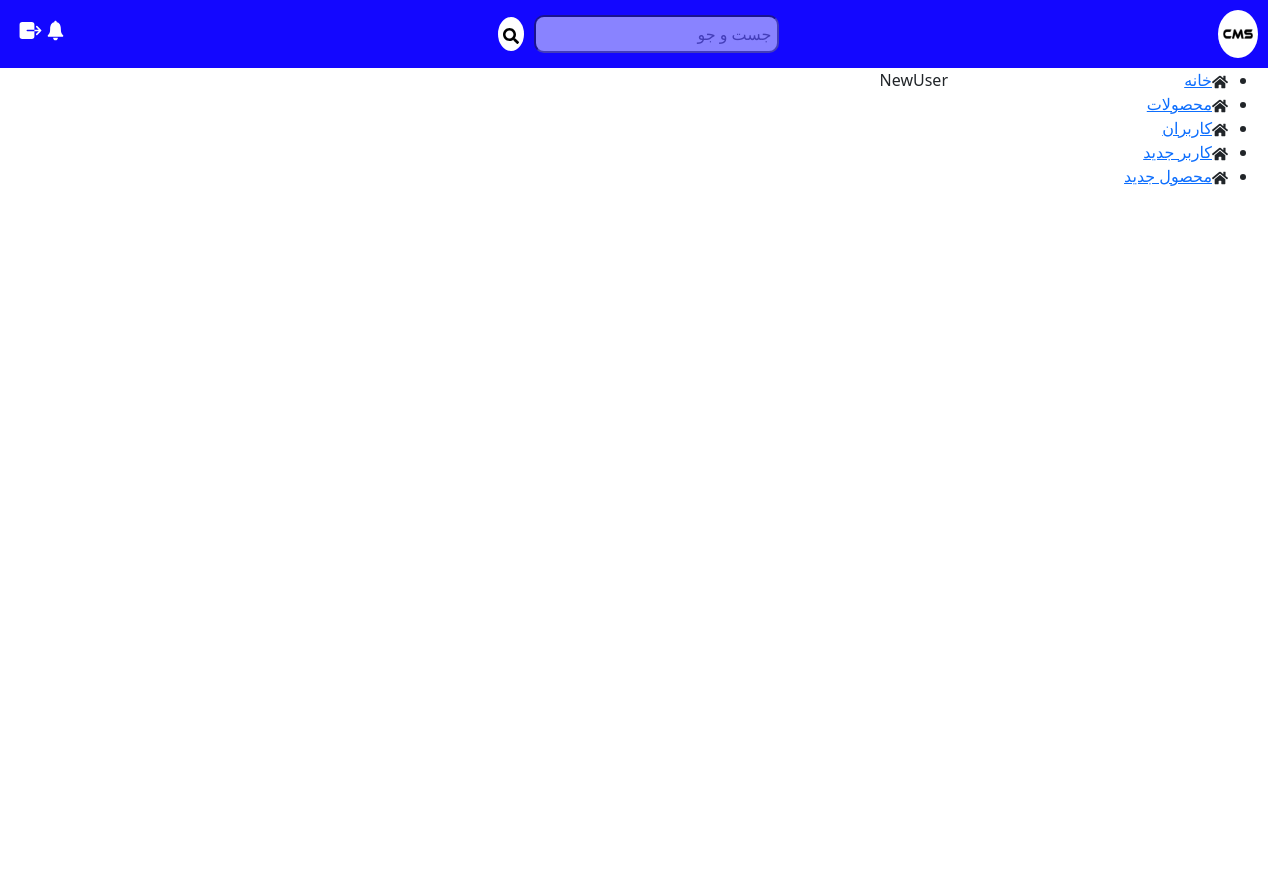
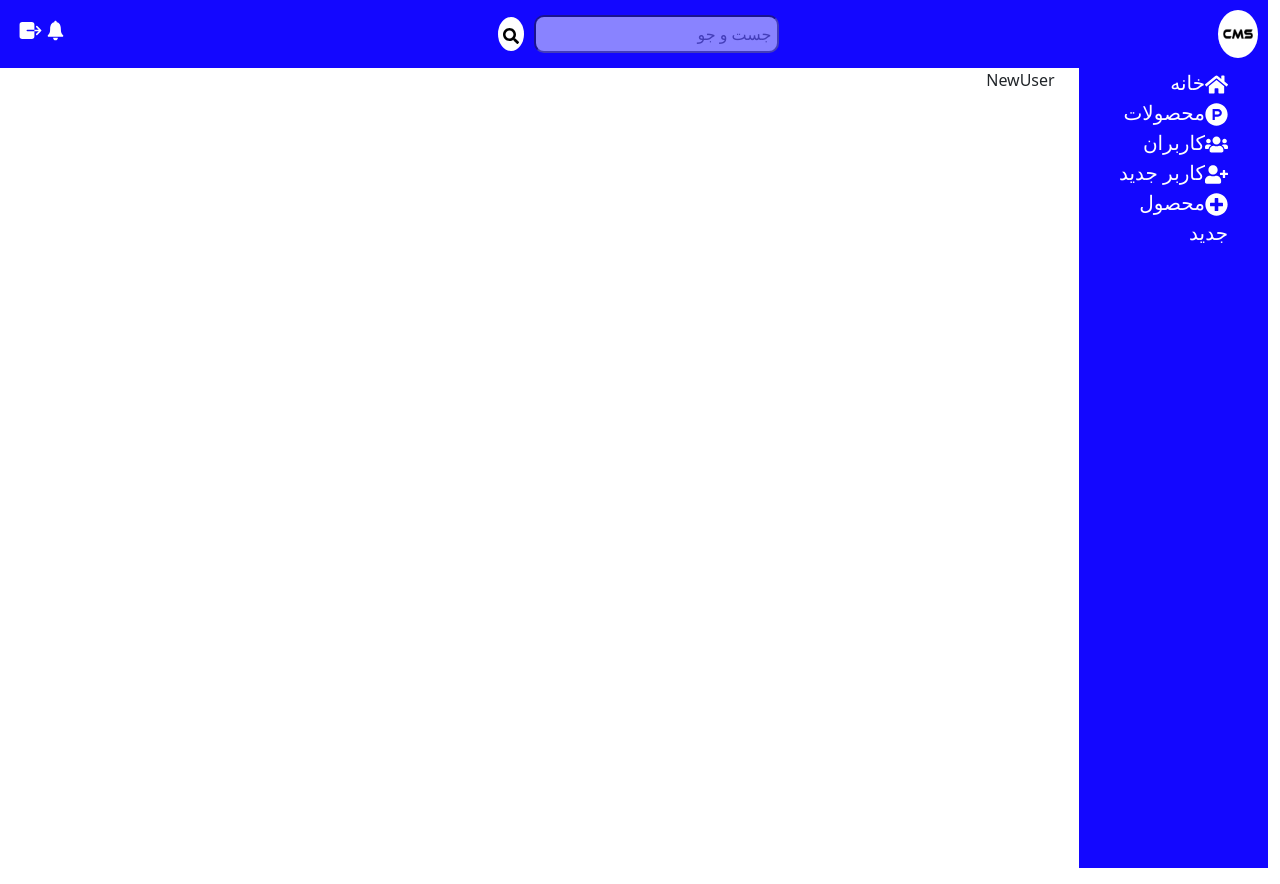
Before and after one commit to MohamadTdn/farsicmswithreactjs, a React (Create React App) app: page /newuser in a window 1280 px wide. Before the commit the page ends 800 px from the top, so only its background shows below. Built offline with nearby package versions, Linux system fonts and the light colour scheme.

Commit message:
coding sidebar styles

```diff
--- a/src/App.js
+++ b/src/App.js
@@ -15,10 +15,10 @@ function App() {
     <Container fluid className="App">
       <NavMenu />
       <Row>
-        <Col lg={3}>
+        <Col lg={2}>
           <Sidebar />
         </Col>
-        <Col lg={9}>{router}</Col>
+        <Col lg={10}>{router}</Col>
       </Row>
     </Container>
   );
--- a/src/Components/Sidebar/Sidebar.css
+++ b/src/Components/Sidebar/Sidebar.css
@@ -0,0 +1,23 @@
+.Sidebar {
+    list-style-type: none;
+    background-color: #1307ff;
+    height: 100vh;
+}
+
+.Sidebar li {
+    color: #ffff;
+    font-size: 20px;
+}
+
+.Sidebar li:hover {
+    background-color: grey;
+}
+
+.Sidebar li a {
+    text-decoration: none;
+    color: #ffff;
+}
+
+.Sidebar li svg {
+    font-size: 23px;
+}
--- a/src/Components/Sidebar/Sidebar.jsx
+++ b/src/Components/Sidebar/Sidebar.jsx
@@ -1,43 +1,47 @@
-import React from 'react'
-import './Sidebar.css'
-import { NavLink } from 'react-router-dom'
+import React from "react";
+import "./Sidebar.css";
+import { NavLink } from "react-router-dom";
 import { FaHome } from "react-icons/fa";
+import { FaProductHunt } from "react-icons/fa";
+import { FaUsers } from "react-icons/fa";
+import { FaUserPlus } from "react-icons/fa";
+import { FaPlusCircle } from "react-icons/fa";
 
 function Sidebar() {
   return (
-    <ul className='Sidebar'>
-        <li className='Sidebar-item'>
+    <ul className="Sidebar">
+      <li className="Sidebar-item">
         <span>
-                <FaHome/>
+          <FaHome />
         </span>
         <NavLink>خانه</NavLink>
       </li>
-        <li className='Sidebar-item'>
+      <li className="Sidebar-item">
         <span>
-                <FaHome/>
+          <FaProductHunt />
         </span>
         <NavLink>محصولات</NavLink>
       </li>
-        <li className='Sidebar-item'>
+      <li className="Sidebar-item">
         <span>
-                <FaHome/>
+          <FaUsers />
         </span>
         <NavLink>کاربران</NavLink>
       </li>
-        <li className='Sidebar-item'>
+      <li className="Sidebar-item">
         <span>
-                <FaHome/>
+          <FaUserPlus />
         </span>
         <NavLink>کاربر جدید</NavLink>
       </li>
-        <li className='Sidebar-item'>
+      <li className="Sidebar-item">
         <span>
-                <FaHome/>
+          <FaPlusCircle />
         </span>
         <NavLink>محصول جدید</NavLink>
       </li>
     </ul>
-  )
+  );
 }
 
-export default Sidebar
+export default Sidebar;
```
Lines whose indentation alone changed are shown as unchanged.
